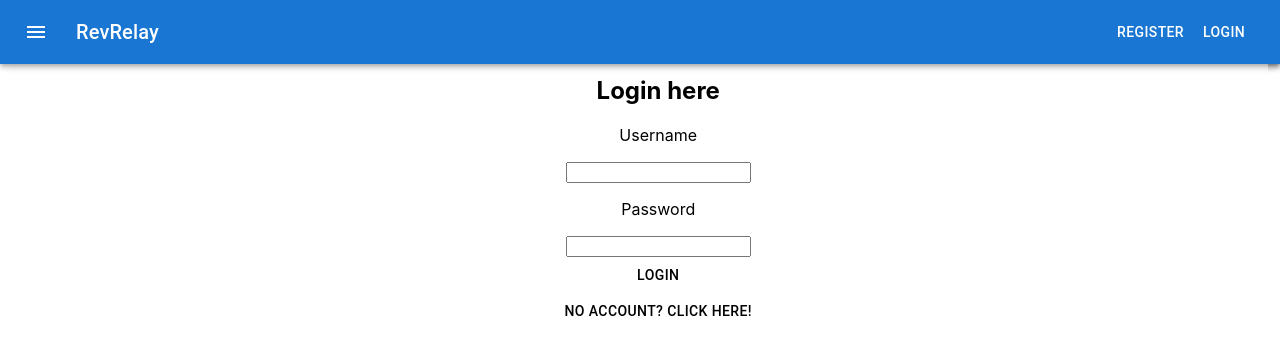
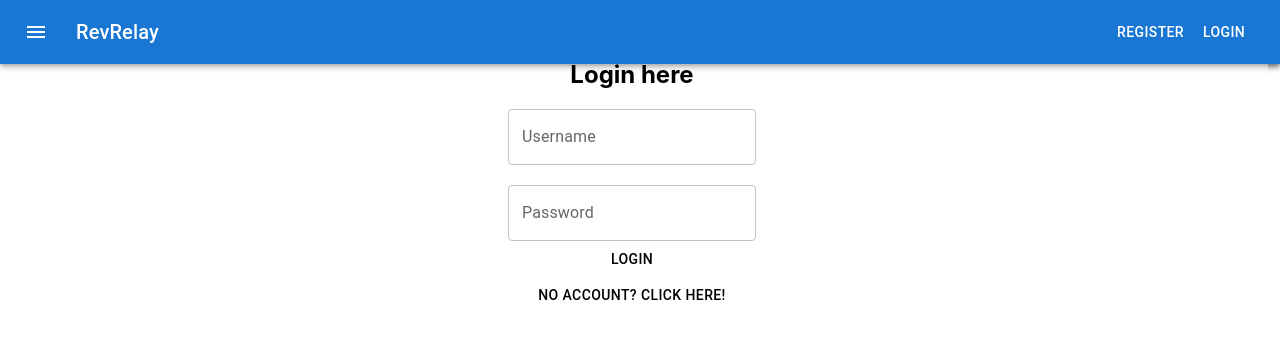
Before and after one commit to RevRelay/RevRelay, a React (Create React App) app: page /login in a window 1280 px wide. Shown: the top 354 px of the page. Built offline with nearby package versions, Linux system fonts and the light colour scheme.

Commit message:
Altered Login and Register to incorporate Mat UI.

```diff
--- a/src/Components/NoAuth/Login.js
+++ b/src/Components/NoAuth/Login.js
@@ -1,5 +1,9 @@
 import { useState } from "react";
-import {Button, Container} from "@mui/material";
+import {
+	Button,
+	Grid,
+	TextField
+} from "@mui/material";
 import APIQuery from "../../API/APIQuery";
 import {useNavigate} from 'react-router-dom'
 import { LoginSharp } from "@mui/icons-material";
@@ -54,25 +58,26 @@ export default function Login({ setToken }) {
      * The login page returned with React
      */
     return (
-        <Container className="login">
-            <Container className="form">
-                <form onSubmit={submitButton}>
+        <Grid className="form" spacing={2} columns={1} container direction="row" justifyContent="center" alignItems="center" align="flex-start">
+            <form onSubmit={submitButton}>
+                <Grid item xs={1}>
                     <h2>Login here</h2>
-                    <label>
-                        <p>Username</p>
-                        <input type="text" id="username" onChange={e => setUsername(e.target.value)} />
-                    </label>
-                    <label>
-                        <p>Password</p>
-                        <input type="text" id="password" onChange={e => setPassword(e.target.value)} />
-                    </label>
-                    <Container className="button" >
-                        <Button color="inherit" type="submit" variant="h5">Login</Button>
-                    </Container>
-                </form>
-                <Button color="inherit" onClick={(x) => navigate("/register")}>No account? Click here!</Button>
-             </Container>
-        </Container>
+                </Grid>
+                <Grid item xs={1}>
+                    <TextField id="username" label="Username" variant="outlined" maxRows={1} onChange={e => setUsername(e.target.value)}/>
+                </Grid>
+                <br/>
+                <Grid item xs={1}>
+                    <TextField id="password" label="Password" variant="outlined" maxRows={1} onChange={e => setPassword(e.target.value)}/>
+                </Grid>
+                <Grid item xs={1}>
+                    <Button color="inherit" type="submit" variant="h5">Login</Button>
+                </Grid>
+                <Grid item xs={1}>
+                    <Button color="inherit" onClick={(x) => navigate("/register")}>No account? Click here!</Button>
+                </Grid>
+            </form>
+        </Grid>
     )
     //<LoginSplash /> Used for background for login page
 }
--- a/src/Components/NoAuth/Register.js
+++ b/src/Components/NoAuth/Register.js
@@ -2,7 +2,11 @@ import React, { useState } from "react";
 import PropTypes from 'prop-types';
 import {useNavigate} from 'react-router-dom'
 import APIQuery from "../../API/APIQuery";
-import {Button, Container} from "@mui/material";
+import {
+    Button,
+    Grid,
+    TextField
+} from "@mui/material";
 import { userLen, passLen, displayNameLen } from "./RegisterConfig";
 import './Auth.css';
 
@@ -94,33 +98,34 @@ export default function Register({ setToken }) {
      * The register page returned with react
      */
     return (
-            <Container className="register">
-                <Container className="form">
-                <h1>Welcome to the Future of Social Media</h1>
-                    <form onSubmit={submitButton}>
-                        <label>
-                            <p>Username</p>
-                            <input type="text" onChange={e => setUsername(e.target.value)} />
-                        </label>
-                        <label>
-                            <p>Password</p>
-                            <input type="password" onChange={e => setPassword(e.target.value)} />
-                        </label>
-                        <label>
-                            <p>Email</p>
-                            <input type="email" onChange={e => setEmail(e.target.value)} />
-                        </label>
-                        <label>
-                            <p>Display Name</p>
-                            <input type="displayName" onChange={e => setDisplayName(e.target.value)} />
-                        </label>
-                        <Container className="button">
-                            <Button color="inherit" type="submit">Submit</Button>
-                        </Container>
-                    </form>
+        <Grid className="form" spacing={2} columns={1} container direction="row" justifyContent="center" alignItems="center" align="flex-start">
+            <form onSubmit={submitButton}>
+                <Grid item xs={1}>
+                    <h2>Welcome to the Future of Social Media</h2>
+                </Grid>
+                <Grid item xs={1}>
+                    <TextField id="username" label="Username" variant="outlined" maxRows={1} onChange={e => setUsername(e.target.value)}/>
+                </Grid>
+                <br/>
+                <Grid item xs={1}>
+                    <TextField id="password" label="Password" variant="outlined" maxRows={1} onChange={e => setPassword(e.target.value)}/>
+                </Grid>
+                <br/>
+                <Grid item xs={1}>
+                    <TextField id="email" label="Email" variant="outlined" maxRows={1} onChange={e => setEmail(e.target.value)}/>
+                </Grid>
+                <br/>
+                <Grid item xs={1}>
+                    <TextField id="displayName" label="Display Name" variant="outlined" maxRows={1} onChange={e => setDisplayName(e.target.value)}/>
+                </Grid>
+                <Grid item xs={1}>
+                    <Button color="inherit" type="submit">Submit</Button>
+                </Grid>
+                <Grid item xs={1}>
                     <Button color="inherit" onClick={(x) => navigate("/login")}>Already have an account? Click here.</Button>
-                </Container>
-            </Container>
+                </Grid>
+            </form>
+        </Grid>
     )
 }
 //<LoginSplash /> Used for background for register page
--- a/src/Components/UserInfo/UserInfoEntryElement.js
+++ b/src/Components/UserInfo/UserInfoEntryElement.js
@@ -44,10 +44,10 @@ import APIQuery from "../../API/APIQuery";
  * @param {Object} props
  * @param {string} props.varname - the variable name associated with the list element (i.e. username).
  * @param {string} props.fieldName - the display name of the list element (i.e. Username).
- * @param {*} props.userInput - state variable holding user field information.
- * @param {*} props.setUserInput - state variable setter for user field information.
- * @param {*} props.toggleEdit - state variable for determining if a field is toggled to display (false) or edit (true).
- * @param {*} props.setToggleEdit - state variable setter for field toggle state.
+ * @param {Object} props.userInput - state variable holding user field information.
+ * @param {Function} props.setUserInput - state variable setter for user field information.
+ * @param {Object} props.toggleEdit - state variable for determining if a field is toggled to display (false) or edit (true).
+ * @param {Function} props.setToggleEdit - state variable setter for field toggle state.
  * @returns ReactFragment containing UserInfo data with toggles (and eventually editing ability) formatted for insertion into a grid.
  */
 export default function UserInfoEntryElement ({varname, fieldName, userInput, setUserInput, toggleEdit, setToggleEdit}) {
@@ -62,7 +62,7 @@ export default function UserInfoEntryElement ({varname, fieldName, userInput, se
 				<React.Fragment>
 					<Grid item xs={2}>
 						<Typography>
-								{(varname == 'password') ? '\u2022\u2022\u2022\u2022\u2022\u2022\u2022\u2022\u2022\u2022\u2022\u2022\u2022\u2022\u2022' : userInput[varname]}
+							{(varname === 'password') ? '\u2022\u2022\u2022\u2022\u2022\u2022\u2022\u2022\u2022\u2022\u2022\u2022\u2022\u2022\u2022' : userInput[varname]}
 						</Typography>
 					</Grid>
 					<Grid item xs={1}>
@@ -79,7 +79,7 @@ export default function UserInfoEntryElement ({varname, fieldName, userInput, se
 				<React.Fragment>
 					<Grid item xs={2}>
 						<Typography>
-							{(varname == 'password') ? '\u2022\u2022\u2022\u2022\u2022\u2022\u2022\u2022\u2022\u2022\u2022\u2022\u2022\u2022\u2022' : userInput[varname]}
+						{(varname === 'password') ? '\u2022\u2022\u2022\u2022\u2022\u2022\u2022\u2022\u2022\u2022\u2022\u2022\u2022\u2022\u2022' : userInput[varname]}
 						</Typography>
 					</Grid>
 					<Grid item xs={7}>
```
Lines whose indentation alone changed are shown as unchanged.
